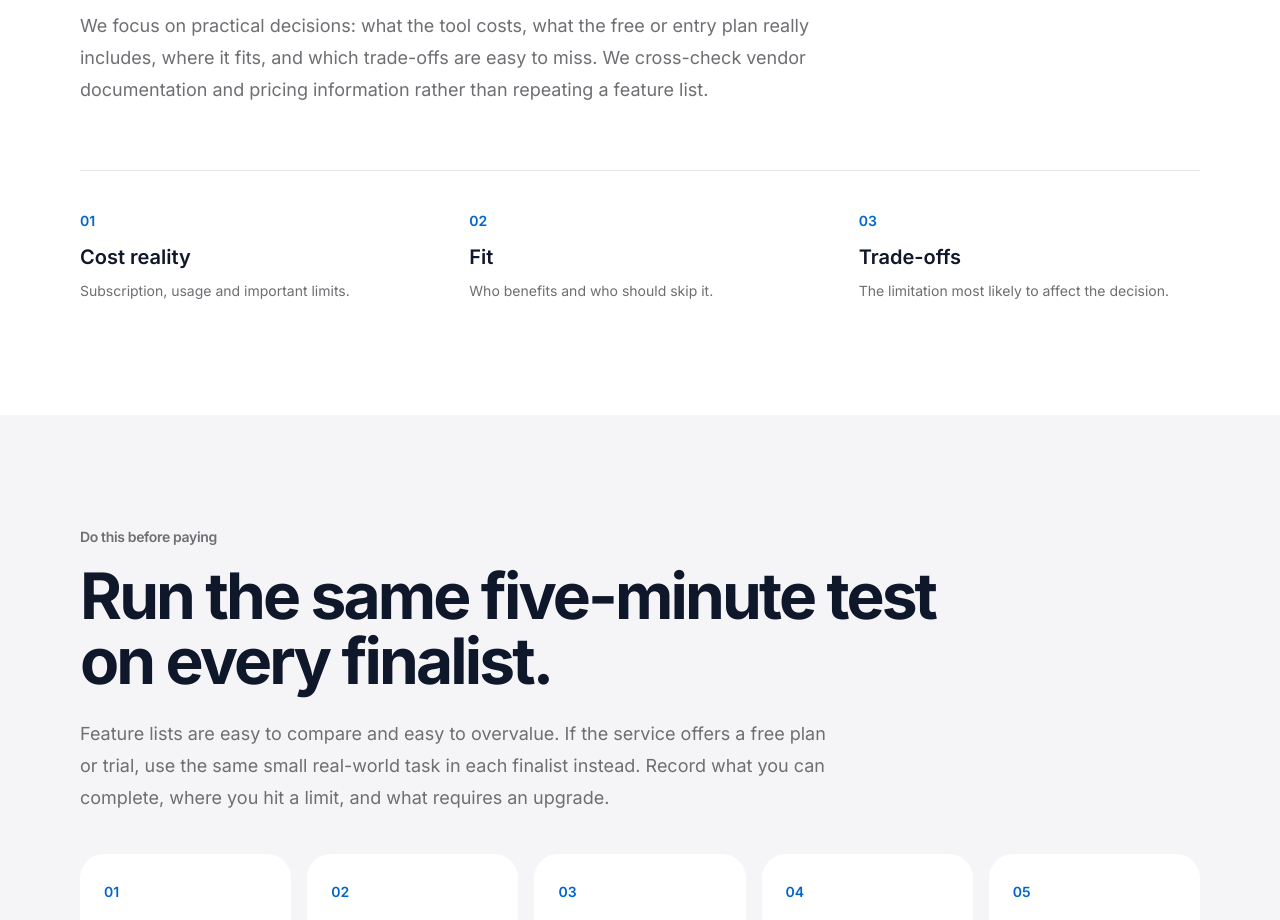
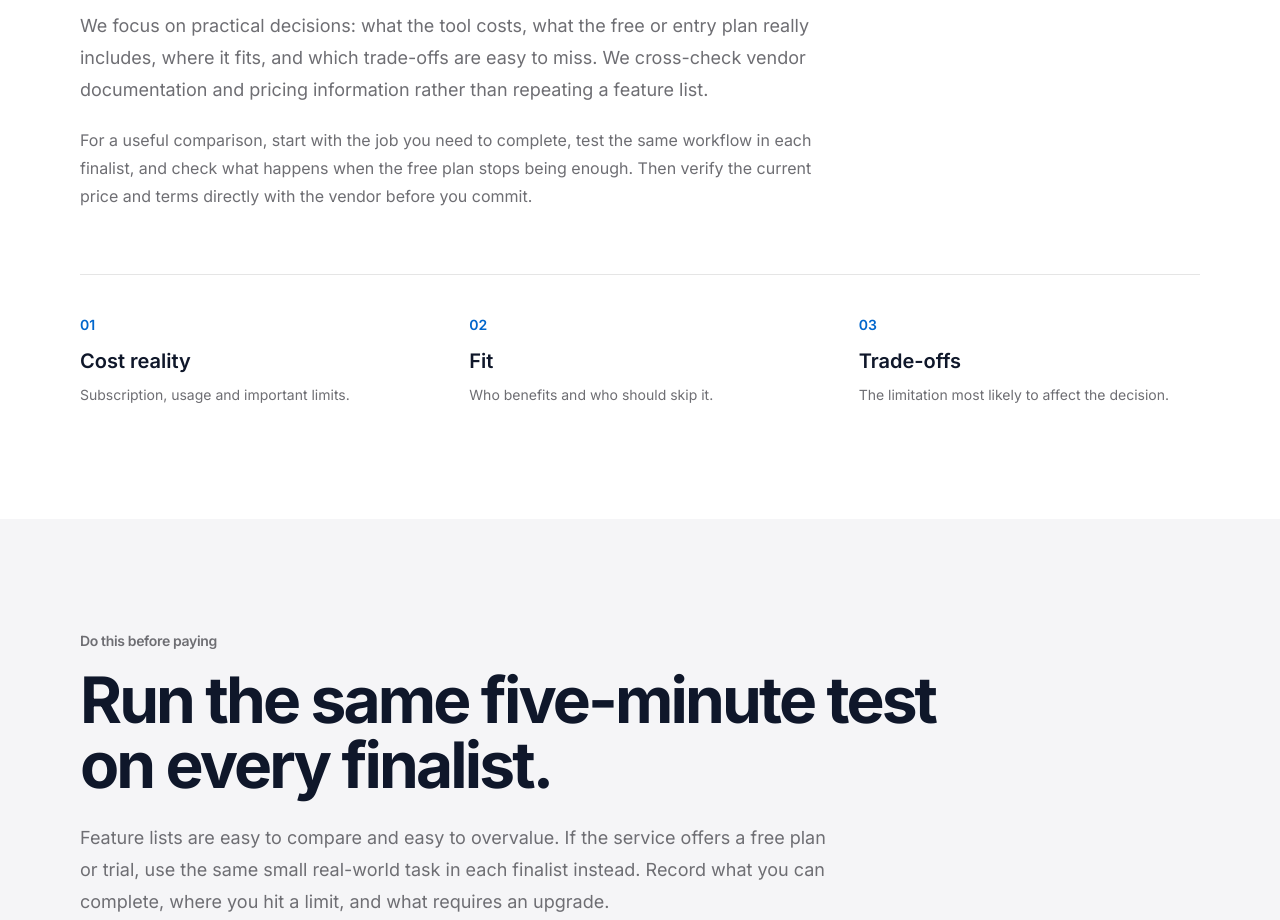
Before and after one commit to LinukaBandara/StackPick, a Next.js app: page /best/cloud-backup-software in a window 1280 px wide. Shown: the part 1920-2840 px from the top of the page. Built offline with nearby package versions, Linux system fonts and the light colour scheme; no server answers.

Commit message:
Strengthen comparison methodology content

```diff
--- a/components/ComparisonArticle.tsx
+++ b/components/ComparisonArticle.tsx
@@ -92,6 +92,11 @@ export default function ComparisonArticle({ title, slug, intro, pricingNote, too
               We focus on practical decisions: what the tool costs, what the free or entry plan
               really includes, where it fits, and which trade-offs are easy to miss. We cross-check
               vendor documentation and pricing information rather than repeating a feature list.
+            </p>
+            <p className="mt-5 max-w-3xl text-base leading-7 text-[#6e6e73]">
+              For a useful comparison, start with the job you need to complete, test the same
+              workflow in each finalist, and check what happens when the free plan stops being enough.
+              Then verify the current price and terms directly with the vendor before you commit.
             </p>
           </div>
 
```
